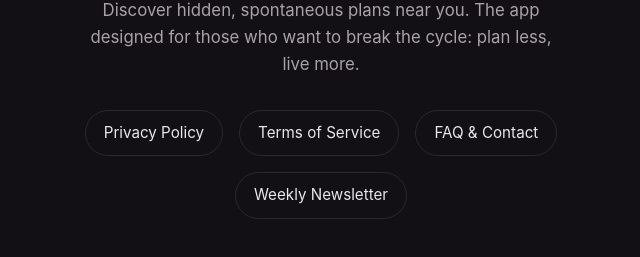
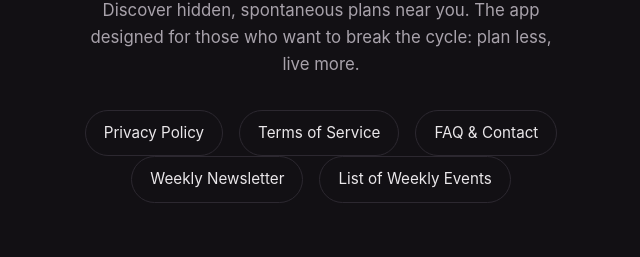
Before and after one commit to blindspottrack-dev/blindspottrack-site, a plain HTML site: page index.html in a window 1280 px wide. Shown: the part 299-556 px from the top of the page, without its empty margins (319-959 px from the left). Drawn offline with Linux system fonts and the light colour scheme.

Commit message:
Update index.html

```diff
--- a/index.html
+++ b/index.html
@@ -43,7 +43,10 @@
       <a href="/privacy">Privacy Policy</a>
       <a href="/terms">Terms of Service</a>
       <a href="/faq">FAQ &amp; Contact</a>
+    </div>
+    <div class="links">
       <a href="/newsletter">Weekly Newsletter</a>
+      <a href="/events">List of Weekly Events</a>
     </div>
   </div>
 </main>
```
